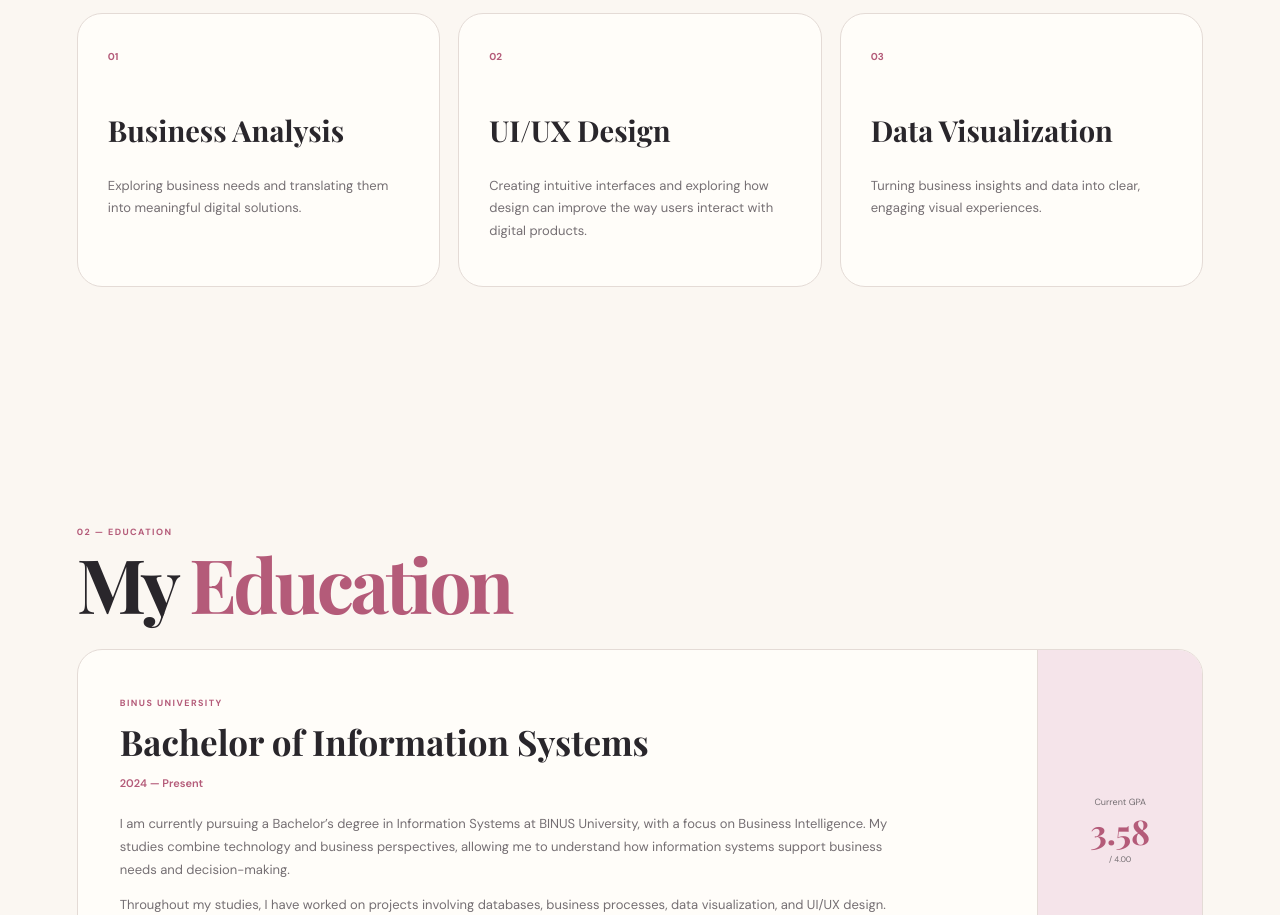
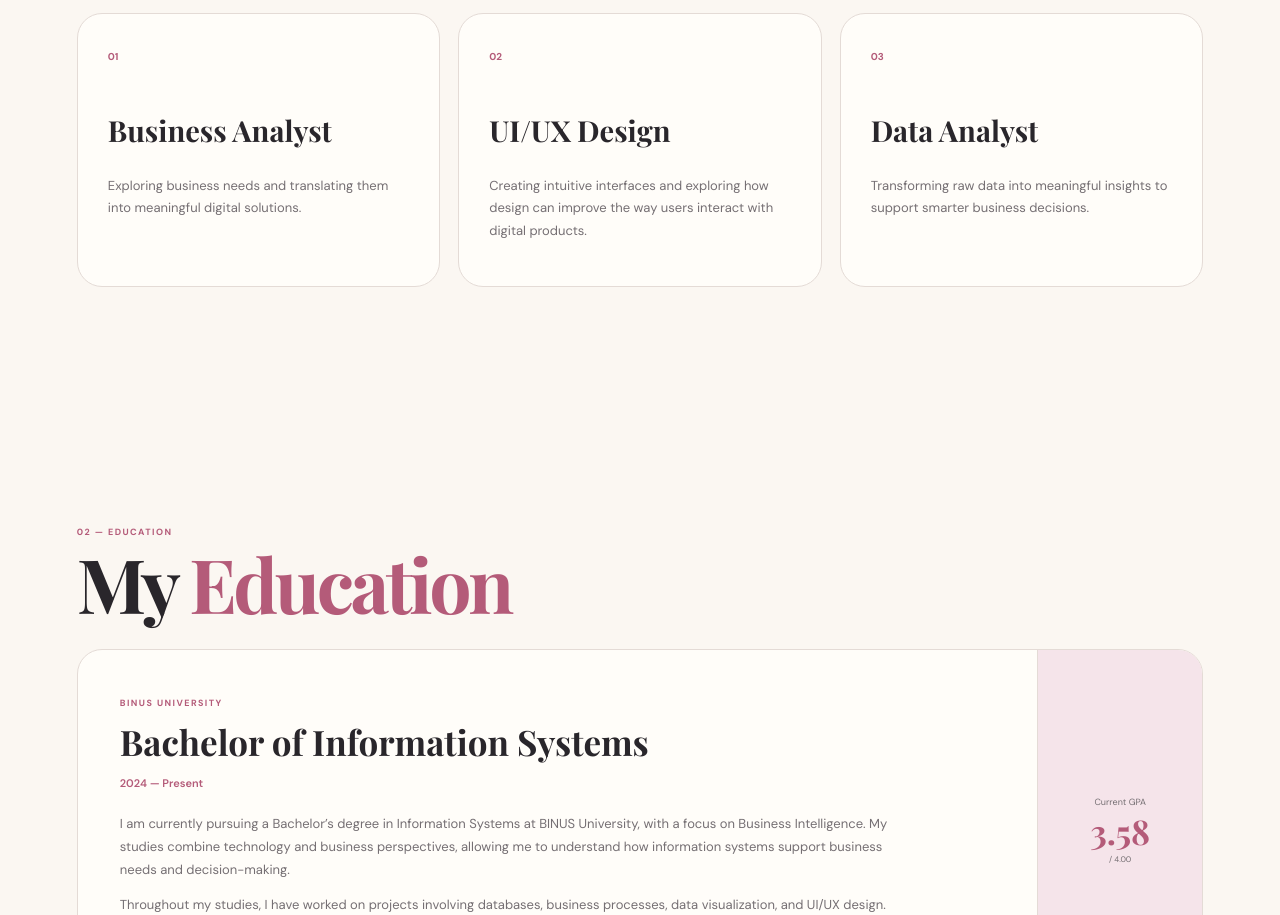
Before and after one commit to Nasyia-Daniya/nasyia-portfolio, a plain HTML site: page index.html in a window 1280 px wide. Shown: the part 1044-1959 px from the top of the page. Drawn offline with nearby package versions, Linux system fonts and the light colour scheme.

Commit message:
Update index.html

```diff
--- a/index.html
+++ b/index.html
@@ -134,7 +134,7 @@
 
             <span class="interest-number">01</span>
 
-            <h3>Business Analysis</h3>
+            <h3>Business Analyst</h3>
 
             <p>
                 Exploring business needs and translating them into
@@ -162,11 +162,10 @@
 
             <span class="interest-number">03</span>
 
-            <h3>Data Visualization</h3>
+            <h3>Data Analyst</h3>
 
             <p>
-                Turning business insights and data into clear,
-                engaging visual experiences.
+                Transforming raw data into meaningful insights to support smarter business decisions.
             </p>
 
         </article>
```
